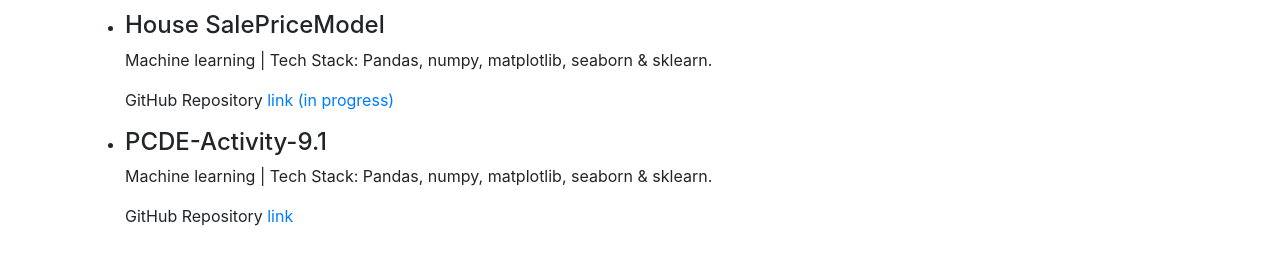
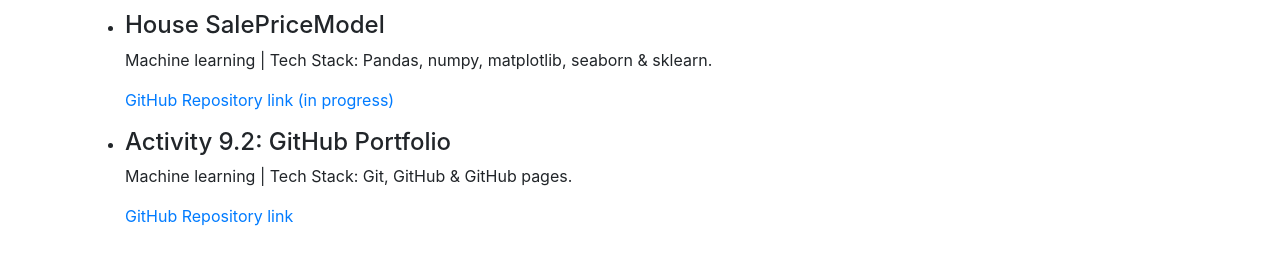
Before and after one commit to ABNajib/ABNajib.github.io, a plain HTML site: page index.html in a window 1280 px wide. Shown: the part 511-776 px from the top of the page. Drawn offline with nearby package versions, Linux system fonts and the light colour scheme.

Commit message:
modify forms

```diff
--- a/index.html
+++ b/index.html
@@ -44,11 +44,11 @@
             <ul>
                 <li> <h4>House SalePriceModel</h4>
                     <p> Machine learning | Tech Stack: Pandas, numpy, matplotlib, seaborn & sklearn.</p>
-                    <p> GitHub Repository <a href=""> link (in progress)</a></p>
+                    <p> <a href=""> GitHub Repository link (in progress)</a></p>
                  </li>
-                 <li> <h4>PCDE-Activity-9.1</h4>
-                    <p> Machine learning | Tech Stack: Pandas, numpy, matplotlib, seaborn & sklearn.</p>
-                    <p> GitHub Repository <a href="https://abnajib.github.io/PCDE-Activity-9.1/"> link</a></p>
+                 <li> <h4>Activity 9.2: GitHub Portfolio</h4>
+                    <p> Machine learning | Tech Stack: Git, GitHub & GitHub pages.</p>
+                    <p> <a href="https://abnajib.github.io/PCDE-Activity-9.1/"> GitHub Repository link</a></p>
                  </li>
             </ul>
         </div>
```
